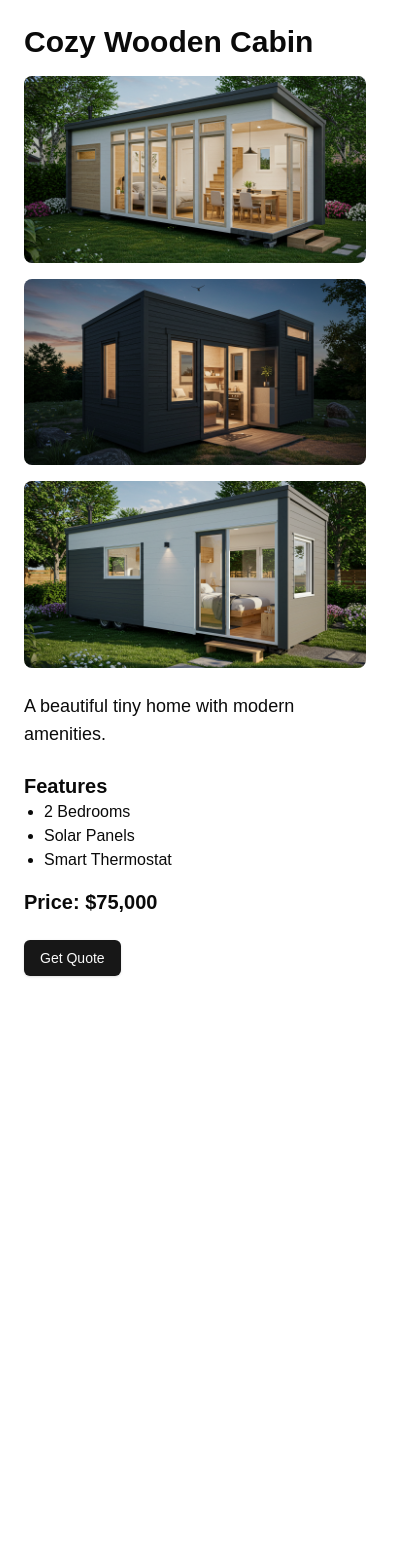
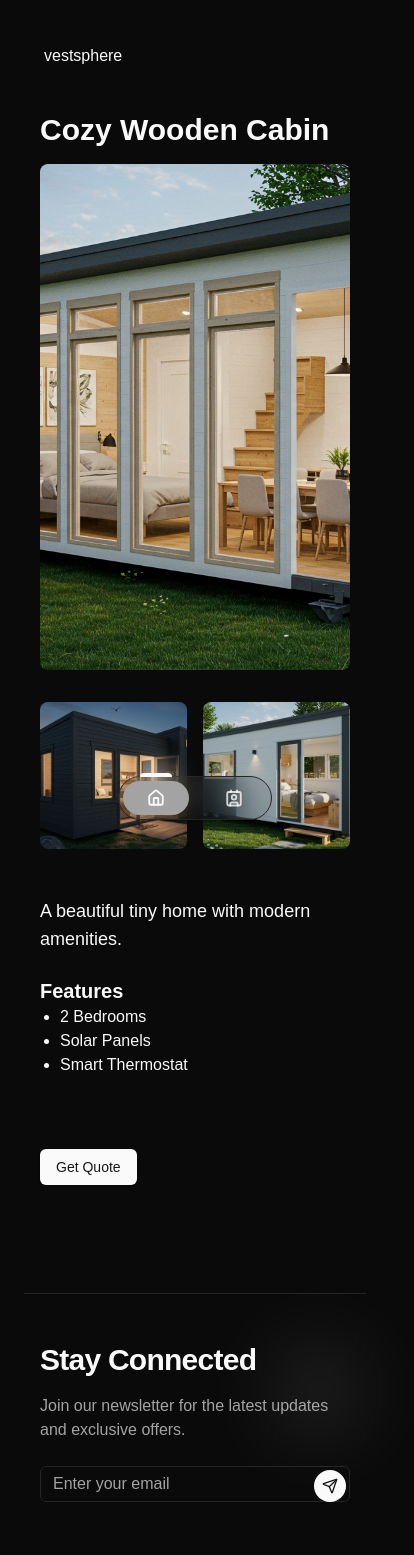
Before and after one commit to Nnamaka/house, a Next.js app: page /houses/1 in a window 390 px wide. Shown: the top 1555 px of the page, 414 px wide, since content can reach past the window. Before the commit the page ends 1000 px from the top, so only its background shows below. Built offline with nearby package versions, Linux system fonts and the light colour scheme.

Commit message:
commit to deploy

```diff
--- a/app/houses/[id]/page.tsx
+++ b/app/houses/[id]/page.tsx
@@ -6,6 +6,9 @@ import Image from "next/image";
 import { Button } from "@/components/ui/button";
 import CreateQuoteModal from "@/components/CreateQuoteModal";
 import { houses1 } from "@/data/houses";
+import Footer from "@/components/Footer";
+import NavBar from "@/components/Navbar";
+
 
 // interface House {
 //   id: string;
@@ -24,7 +27,8 @@ export default function HouseDetailPage() {
 
   const house = houses1.find((h) => h.id === id);
 
-  if (!house) return <p className="text-center mt-10 text-xl">🏠 House not found</p>;
+  if (!house)
+    return <p className="text-center mt-10 text-xl">🏠 House not found</p>;
 
   // useEffect(() => {
   //   async function fetchHouse() {
@@ -41,15 +45,44 @@ export default function HouseDetailPage() {
   if (!house) return <p className="text-center">House not found</p>;
 
   return (
-    <div className="max-w-6xl mx-auto p-6">
+    <div className="max-w-6xl mx-auto p-6 flex flex-col gap-14">
+
+        <NavBar/>
+      <main className="container mx-auto px-4 py-8">
+        {/* Hero Section */}
         <h1 className="text-3xl font-bold mb-4">{house.title}</h1>
 
-      <div className="grid grid-cols-1 md:grid-cols-2 gap-4">
-        {house.images.map((img, index) => (
-          <Image key={index} src={img} alt="House Image" width={600} height={400} className="rounded-lg" />
+        <div className="relative w-full h-[60vh] mb-8 rounded-lg overflow-hidden">
+          <Image
+            src={house.images[0] || "/placeholder.svg"}
+            alt={house.images[0]}
+            fill
+            className="object-cover"
+            priority
+            sizes="100vw"
+          />
+        </div>
+
+        {/* Gallery Grid */}
+        <div className="grid grid-cols-2 sm:grid-cols-2 md:grid-cols-3 gap-4 mb-12">
+          {house.images.slice(1).map((image, i) => (
+            <div
+              key={i}
+              className="relative aspect-square rounded-lg overflow-hidden"
+            >
+              <Image
+                src={image || "/placeholder.svg"}
+                alt={image}
+                fill
+                className="object-cover"
+                sizes="(max-width: 640px) 50vw, (max-width: 768px) 50vw, 33vw"
+              />
+            </div>
           ))}
         </div>
 
+        {/* Details Section */}
+        <section className="mb-12">
           <p className="mt-6 text-lg">{house.description}</p>
 
           <div className="mt-6">
@@ -60,12 +93,84 @@ export default function HouseDetailPage() {
               ))}
             </ul>
           </div>
+        </section>
+        <Button className="mt-6 mb-5" onClick={() => setShowModal(true)}>
+          Get Quote
+        </Button>
+      </main>
 
-      <p className="text-xl font-bold mt-4">Price: ${house.price.toLocaleString()}</p>
-
-      <Button className="mt-6" onClick={() => setShowModal(true)}>Get Quote</Button>
-
-      {showModal && <CreateQuoteModal api={true} isOpen={showModal} houseId={house.id} onClose={() => setShowModal(false)} />}
+      {showModal && (
+        <CreateQuoteModal
+          api={true}
+          isOpen={showModal}
+          houseId={house.id}
+          onClose={() => setShowModal(false)}
+        />
+      )}
+      <Footer />
     </div>
   );
 }
+
+// const galleryImages = [
+//   {
+//     src: "https://hebbkx1anhila5yf.public.blob.vercel-storage.com/screencapture-bettertinyhouses-store-details-php-2025-02-19-09_24_25-nKTRB35iLmHRdLRB1o23wJdt4tLA0s.png",
+//     alt: "Modern tiny home interior with white walls and wooden accents",
+//   },
+//   {
+//     src: "https://hebbkx1anhila5yf.public.blob.vercel-storage.com/screencapture-bettertinyhouses-store-details-php-2025-02-19-09_24_25-nKTRB35iLmHRdLRB1o23wJdt4tLA0s.png",
+//     alt: "Exterior view of gray manufactured home",
+//   },
+//   {
+//     src: "https://hebbkx1anhila5yf.public.blob.vercel-storage.com/screencapture-bettertinyhouses-store-details-php-2025-02-19-09_24_25-nKTRB35iLmHRdLRB1o23wJdt4tLA0s.png",
+//     alt: "Interior entrance view",
+//   },
+//   {
+//     src: "https://hebbkx1anhila5yf.public.blob.vercel-storage.com/screencapture-bettertinyhouses-store-details-php-2025-02-19-09_24_25-nKTRB35iLmHRdLRB1o23wJdt4tLA0s.png",
+//     alt: "Exterior side view",
+//   },
+//   {
+//     src: "https://hebbkx1anhila5yf.public.blob.vercel-storage.com/screencapture-bettertinyhouses-store-details-php-2025-02-19-09_24_25-nKTRB35iLmHRdLRB1o23wJdt4tLA0s.png",
+//     alt: "Modern kitchen with dark cabinets",
+//   },
+//   {
+//     src: "https://hebbkx1anhila5yf.public.blob.vercel-storage.com/screencapture-bettertinyhouses-store-details-php-2025-02-19-09_24_25-nKTRB35iLmHRdLRB1o23wJdt4tLA0s.png",
+//     alt: "Living area with kitchen view",
+//   },
+//   {
+//     src: "https://hebbkx1anhila5yf.public.blob.vercel-storage.com/screencapture-bettertinyhouses-store-details-php-2025-02-19-09_24_25-nKTRB35iLmHRdLRB1o23wJdt4tLA0s.png",
+//     alt: "Entrance hallway",
+//   },
+//   {
+//     src: "https://hebbkx1anhila5yf.public.blob.vercel-storage.com/screencapture-bettertinyhouses-store-details-php-2025-02-19-09_24_25-nKTRB35iLmHRdLRB1o23wJdt4tLA0s.png",
+//     alt: "Walk-in shower",
+//   },
+//   {
+//     src: "https://hebbkx1anhila5yf.public.blob.vercel-storage.com/screencapture-bettertinyhouses-store-details-php-2025-02-19-09_24_25-nKTRB35iLmHRdLRB1o23wJdt4tLA0s.png",
+//     alt: "Empty room with windows",
+//   },
+//   {
+//     src: "https://hebbkx1anhila5yf.public.blob.vercel-storage.com/screencapture-bettertinyhouses-store-details-php-2025-02-19-09_24_25-nKTRB35iLmHRdLRB1o23wJdt4tLA0s.png",
+//     alt: "Bedroom with ceiling fan",
+//   },
+//   {
+//     src: "https://hebbkx1anhila5yf.public.blob.vercel-storage.com/screencapture-bettertinyhouses-store-details-php-2025-02-19-09_24_25-nKTRB35iLmHRdLRB1o23wJdt4tLA0s.png",
+//     alt: "Bathroom with shower",
+//   },
+//   {
+//     src: "https://hebbkx1anhila5yf.public.blob.vercel-storage.com/screencapture-bettertinyhouses-store-details-php-2025-02-19-09_24_25-nKTRB35iLmHRdLRB1o23wJdt4tLA0s.png",
+//     alt: "Master bathroom with tub",
+//   },
+//   {
+//     src: "https://hebbkx1anhila5yf.public.blob.vercel-storage.com/screencapture-bettertinyhouses-store-details-php-2025-02-19-09_24_25-nKTRB35iLmHRdLRB1o23wJdt4tLA0s.png",
+//     alt: "Glass shower enclosure",
+//   },
+//   {
+//     src: "https://hebbkx1anhila5yf.public.blob.vercel-storage.com/screencapture-bettertinyhouses-store-details-php-2025-02-19-09_24_25-nKTRB35iLmHRdLRB1o23wJdt4tLA0s.png",
+//     alt: "Bathroom vanity",
+//   },
+//   {
+//     src: "https://hebbkx1anhila5yf.public.blob.vercel-storage.com/screencapture-bettertinyhouses-store-details-php-2025-02-19-09_24_25-nKTRB35iLmHRdLRB1o23wJdt4tLA0s.png",
+//     alt: "Empty bedroom",
+//   },
+// ]
--- a/components/ui/footer-section.tsx
+++ b/components/ui/footer-section.tsx
@@ -5,6 +5,7 @@ import { Button } from "@/components/ui/button"
 import { Input } from "@/components/ui/input"
 import { Label } from "@/components/ui/label"
 import { Switch } from "@/components/ui/switch"
+// import { RiTiktokLine } from "react-icons/ri";
 // import { Textarea } from "@/components/ui/textarea"
 import {
   Tooltip,
@@ -12,7 +13,7 @@ import {
   TooltipProvider,
   TooltipTrigger,
 } from "@/components/ui/tooltip"
-import { Facebook, Instagram, Linkedin, Moon, Send, Sun, Twitter } from "lucide-react"
+import { Facebook, Moon, Send, Sun } from "lucide-react"
 
 function Footerdemo() {
   const [isDarkMode, setIsDarkMode] = React.useState(true)
@@ -55,13 +56,13 @@ function Footerdemo() {
           <div>
             <h3 className="mb-4 text-lg font-semibold">Quick Links</h3>
             <nav className="space-y-2 text-sm">
-              <a href="#" className="block transition-colors hover:text-primary">
+              <a href="#home" className="block transition-colors hover:text-primary">
                 Home
               </a>
               <a href="#" className="block transition-colors hover:text-primary">
                 About Us
               </a>
-              <a href="#" className="block transition-colors hover:text-primary">
+              {/* <a href="#" className="block transition-colors hover:text-primary">
                 Services
               </a>
               <a href="#" className="block transition-colors hover:text-primary">
@@ -69,7 +70,7 @@ function Footerdemo() {
               </a>
               <a href="#" className="block transition-colors hover:text-primary">
                 Contact
-              </a>
+              </a> */}
             </nav>
           </div>
           <div>
@@ -101,16 +102,17 @@ function Footerdemo() {
                 <Tooltip>
                   <TooltipTrigger asChild>
                     <Button variant="outline" size="icon" className="rounded-full">
-                      <Twitter className="h-4 w-4" />
-                      <span className="sr-only">Twitter</span>
+                      {/* <Twitter className="h-4 w-4" /> */}
+                      {/* <RiTiktokLine className="h-4 w-4"/> */}
+                      <span className="sr-only">Tiktok</span>
                     </Button>
                   </TooltipTrigger>
                   <TooltipContent>
-                    <p>Follow us on Twitter</p>
+                    <p>Follow us on Tiktok</p>
                   </TooltipContent>
                 </Tooltip>
               </TooltipProvider>
-              <TooltipProvider>
+              {/* <TooltipProvider>
                 <Tooltip>
                   <TooltipTrigger asChild>
                     <Button variant="outline" size="icon" className="rounded-full">
@@ -122,8 +124,8 @@ function Footerdemo() {
                     <p>Follow us on Instagram</p>
                   </TooltipContent>
                 </Tooltip>
-              </TooltipProvider>
-              <TooltipProvider>
+              </TooltipProvider> */}
+              {/* <TooltipProvider>
                 <Tooltip>
                   <TooltipTrigger asChild>
                     <Button variant="outline" size="icon" className="rounded-full">
@@ -135,7 +137,7 @@ function Footerdemo() {
                     <p>Connect with us on LinkedIn</p>
                   </TooltipContent>
                 </Tooltip>
-              </TooltipProvider>
+              </TooltipProvider> */}
             </div>
             <div className="flex items-center space-x-2">
               <Sun className="h-4 w-4" />
```
Lines whose indentation alone changed are shown as unchanged.
